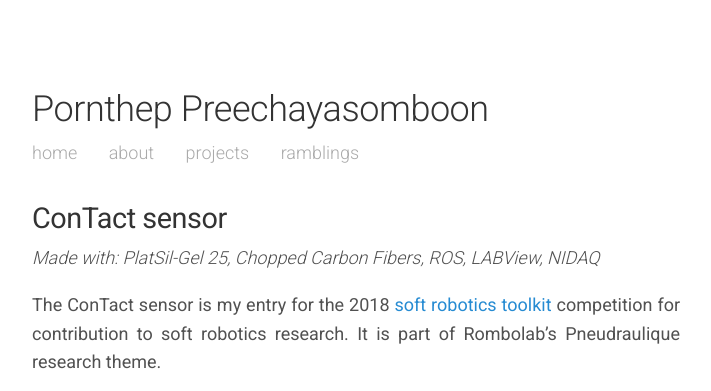
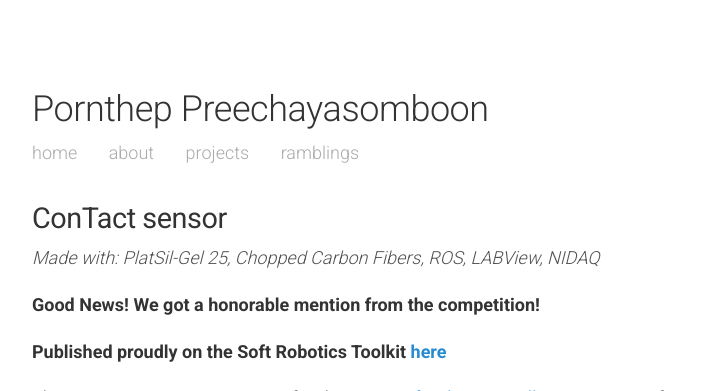
Before and after one commit to prnthp/prnthp.github.io, a Jekyll site: the page built from projects.md, in a window 1280 px wide and 1400 px high, cut to the strip 0-391 px from the top of the window. Shown: the whole strip, without its empty margins (284-995 px from the left). Built offline with Jekyll 4.4.1, drawn with Linux system fonts in a browser that asks for light colours; some of the changed text lies outside the part shown.

Commit message:
Updated projects with news

```diff
--- a/index.html
+++ b/index.html
@@ -19,6 +19,9 @@ layout: default
     <br><br>
   </p>
   <p>
+    <a href="mailto:prnthp@uw.edu">prnthp@uw.edu</a>
+    <br>
+    <br>
     <a href="//github.com/prnthp/">Github</a>
     <br>
     <a href="//linkedin.com/in/pornthep/">Linkedin</a>
--- a/projects.md
+++ b/projects.md
@@ -5,6 +5,11 @@ permalink: /projects/
 ## ConTact sensor
 
 *Made with: PlatSil-Gel 25, Chopped Carbon Fibers, ROS, LABView, NIDAQ*
+
+**Good News! We got a honorable mention from the competition!**
+
+**Published proudly on the Soft Robotics Toolkit [here](https://softroboticstoolkit.com/contact-sensor)**
+
 
 The ConTact sensor is my entry for the 2018 [soft robotics toolkit](https://softroboticstoolkit.com) competition for contribution to soft robotics research. It is part of Rombolab's Pneudraulique research theme.
 
```
Also changed, not shown: other parts of projects.md (+0 -2 lines).
